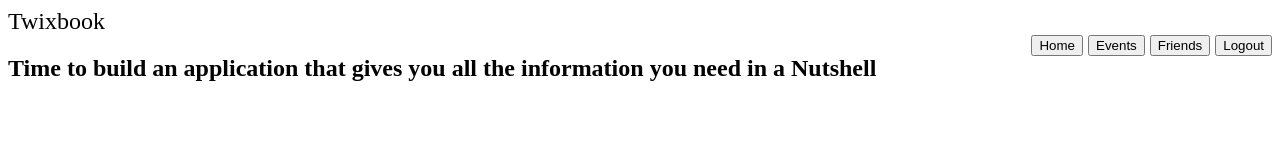
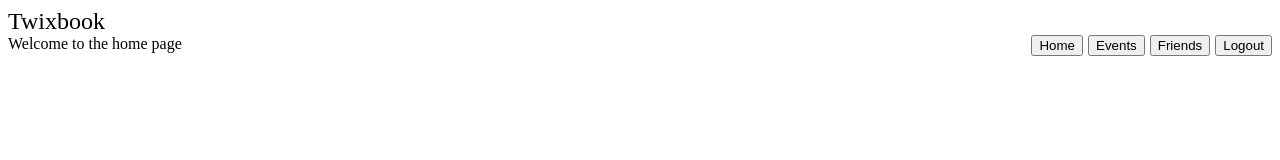
Before and after one commit to nss-day-cohort-38/nutshell-tenacious-twix, a plain HTML site: page src/index.html in a window 1280 px wide. Both pictures are taken after a click on the button "Home". Drawn offline with Linux system fonts and the light colour scheme.

Commit message:
added event to home button

```diff
--- a/src/index.html
+++ b/src/index.html
@@ -15,7 +15,7 @@
     <button class="navButton">Logout</button>
     <button class="navButton">Friends</button>
     <button class="navButton">Events</button>
-    <button class="navButton">Home</button>
+    <button class="navButton" id="Home">Home</button>
   </nav>
 
   <article id="container"></article>
--- /dev/null
+++ b/src/scripts/articles/article.js
@@ -0,0 +1,10 @@
+import articleEvtManager from "./eventListeners.js";
+
+const article = {
+    runIt(){
+
+        articleEvtManager.runIt();
+    }
+}
+
+export default article;
--- a/src/scripts/articles/eventListeners.js
+++ b/src/scripts/articles/eventListeners.js
@@ -0,0 +1,12 @@
+const articleEvtManager = {
+    runIt(){
+        this.articleLinkEvt();
+    },
+    articleLinkEvt(){
+        document.getElementById("Home").addEventListener("click", () => {
+            document.getElementById("container").innerHTML = "Welcome to the home page";
+        });
+    }
+}
+
+export default articleEvtManager;
--- a/src/scripts/main.js
+++ b/src/scripts/main.js
@@ -1,11 +1,3 @@
-/*
-    Import all the tools into main.js that are needed to display
-    the initial UI to the user. Either the login form should appear
-    or the dashboard should be rendered.
-*/
+import article from "./articles/article.js";
 
-const message = "Time to build an application that gives you all the information you need in a Nutshell"
-
-document.querySelector("#container").innerHTML = `<h1>${message}</h1>`
-
-console.log(message)
+article.runIt();
```
Also changed, not shown: README.md.
